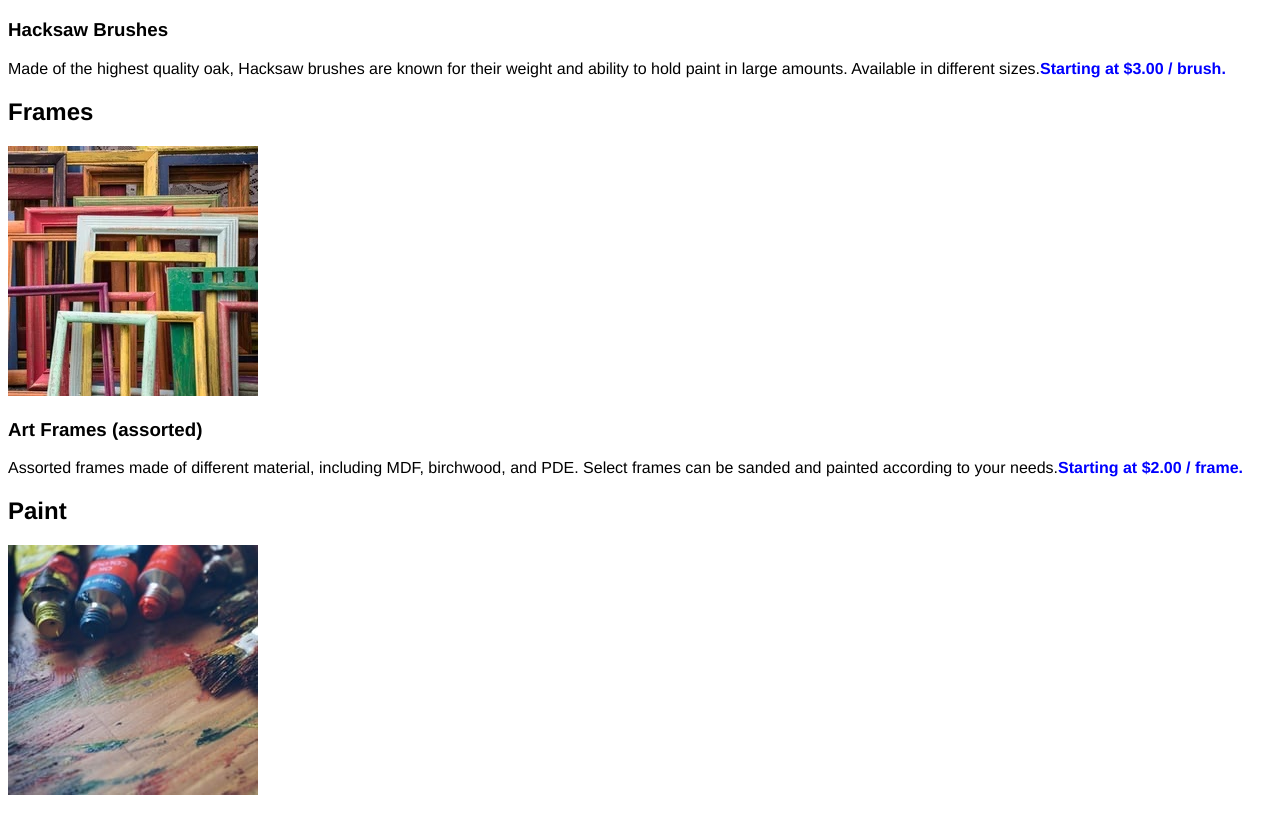
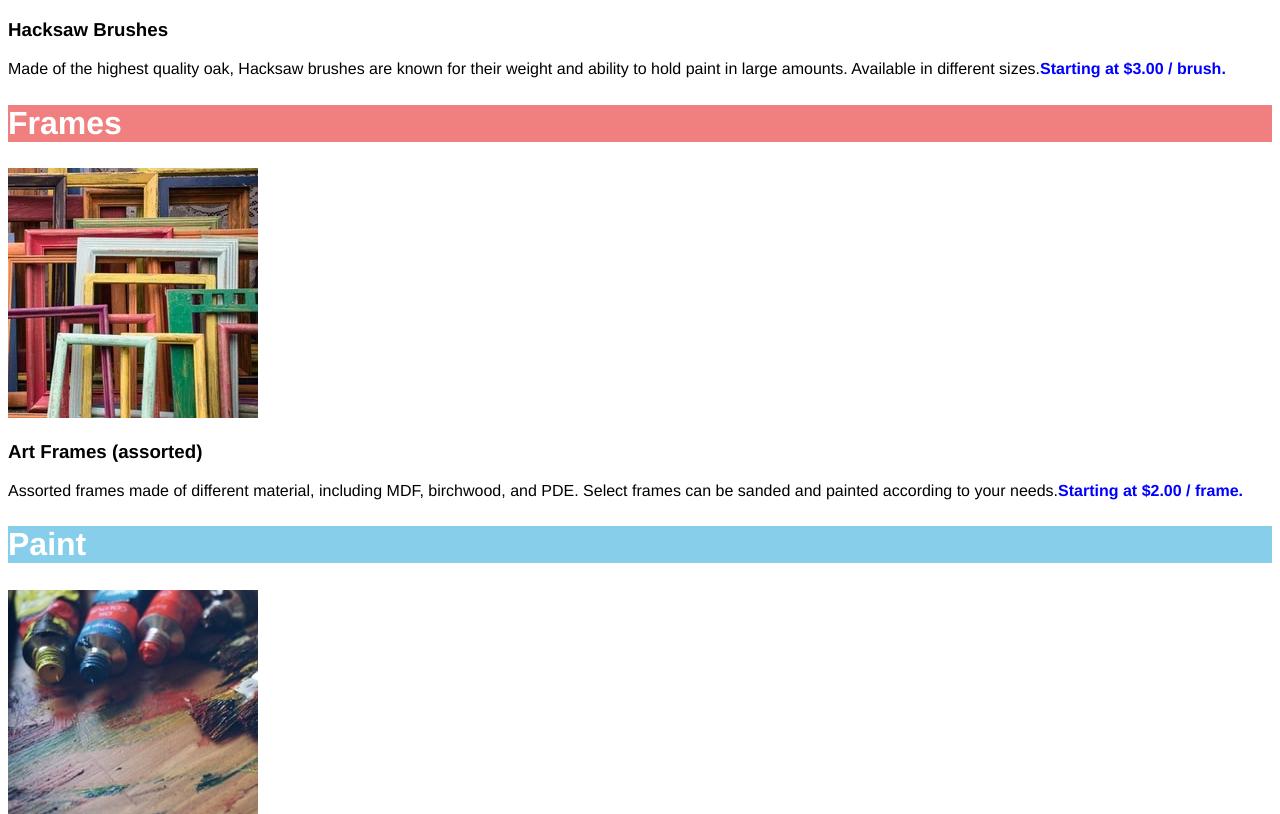
Before and after one commit to thammtran/dasmotos-arts-and-crafts, a plain HTML site: page index.html in a window 1280 px wide. Shown: the part 566-1380 px from the top of the page. Drawn offline with Linux system fonts and the light colour scheme.

Commit message:
Updated heading classes to style all headings with default provided and created separate divs for each to style the background colours.

```diff
--- a/index.html
+++ b/index.html
@@ -11,32 +11,39 @@
     </head>
 
     <body>
-
         <header>
                 <h1>Dasmoto's Arts & Crafts</h1>
         </header>
 
         <main>
+
         <section>
-                <h2 class="brushes">Brushes</h2>
-                <img src="Resources/Images/hacksaw.jpeg">
+            <div class="brushes-heading">
+            <h2 class="heading">Brushes</h2>
+            </div>
+                <img src="Resources/Images/hacksaw.jpeg" alt="Hacksaw Brushes">
             <h3>Hacksaw Brushes</h3>
                 <p>Made of the highest quality oak, Hacksaw brushes are known for their weight and ability to hold paint in large amounts. Available in different sizes.<span class="price-text">Starting at $3.00 / brush.</span></p>
         </section>
 
         <section>
-                <h2 class="frames">Frames</h2>
+            <div class="frames-heading">
+            <h2 class="heading">Frames</h2>
+            </div>
                 <img src="Resources/Images/frames.jpeg">
             <h3>Art Frames (assorted)</h3>
                 <p>Assorted frames made of different material, including MDF, birchwood, and PDE. Select frames can be sanded and painted according to your needs.<span class="price-text">Starting at $2.00 / frame.</span></p>
         </section>
 
         <section>
-                <h2 class="paint">Paint</h2>
+            <div class="paint-heading">
+            <h2 class="heading">Paint</h2>
+            </div>
                 <img src="Resources/Images/finnish.jpeg">
             <h3>Clean Finnish Paint</h3>
                 <p>Imported paint from Finland. Over 256 colors available in-store, varying in quantity (1 oz. to 8 oz.). Clean Finnish paint microbinds to canvas, increasing the finish and longevity of any artwork.<span class="price-text">SStarting at $5.00 / tube.</span></p>
         </section>
+
         </main>
 
     </body>
--- a/style.css
+++ b/style.css
@@ -11,12 +11,23 @@ h1 {
     background-image: url('Resources/Images/pattern.jpeg');
 }
 
-h2.brushes {
+h2.heading {
     font-family: 'Helvetica';
     font-size: 32px;
     font-weight: bold;
     color: white;
+}
+
+div.brushes-heading {
     background-color: mediumspringgreen;
+}
+
+div.frames-heading {
+    background-color: lightcoral;
+}
+
+div.paint-heading {
+    background-color: skyblue;
 }
 
 span.price-text {
```
Lines whose indentation alone changed are shown as unchanged.
